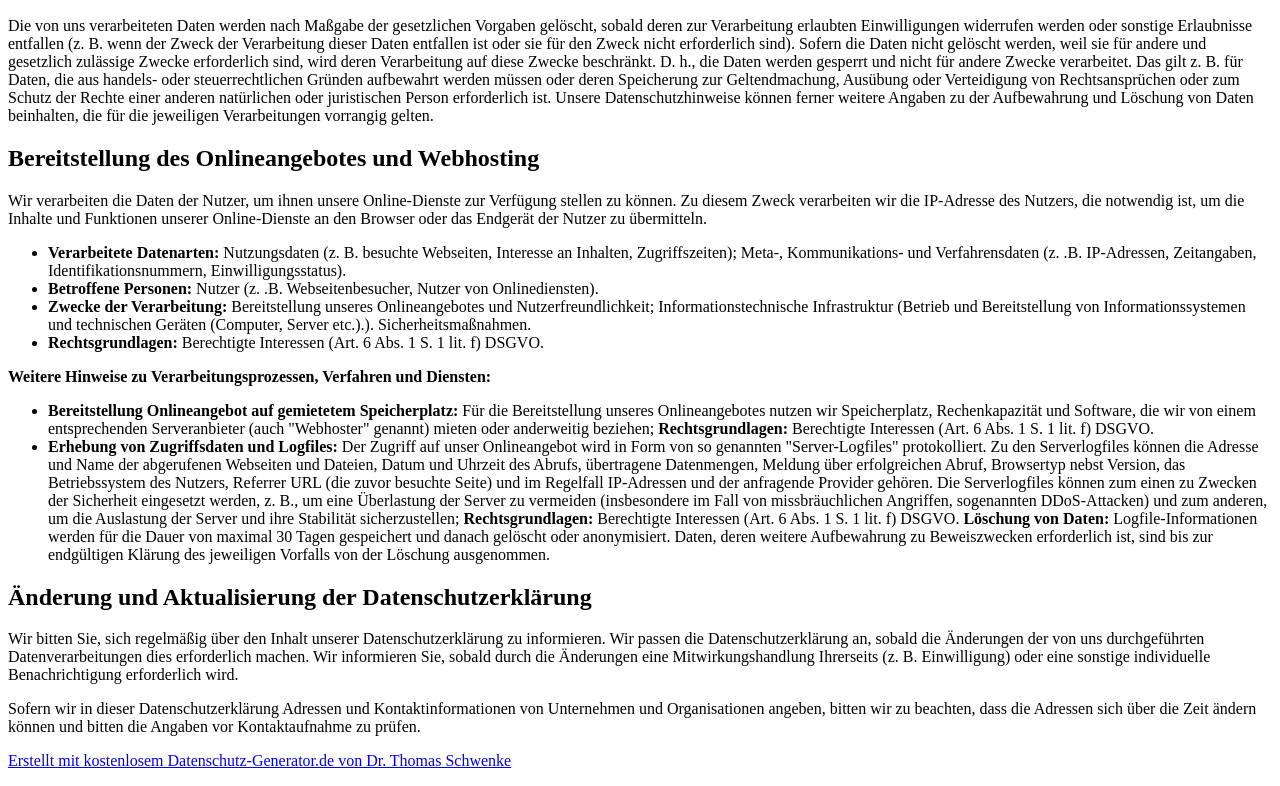
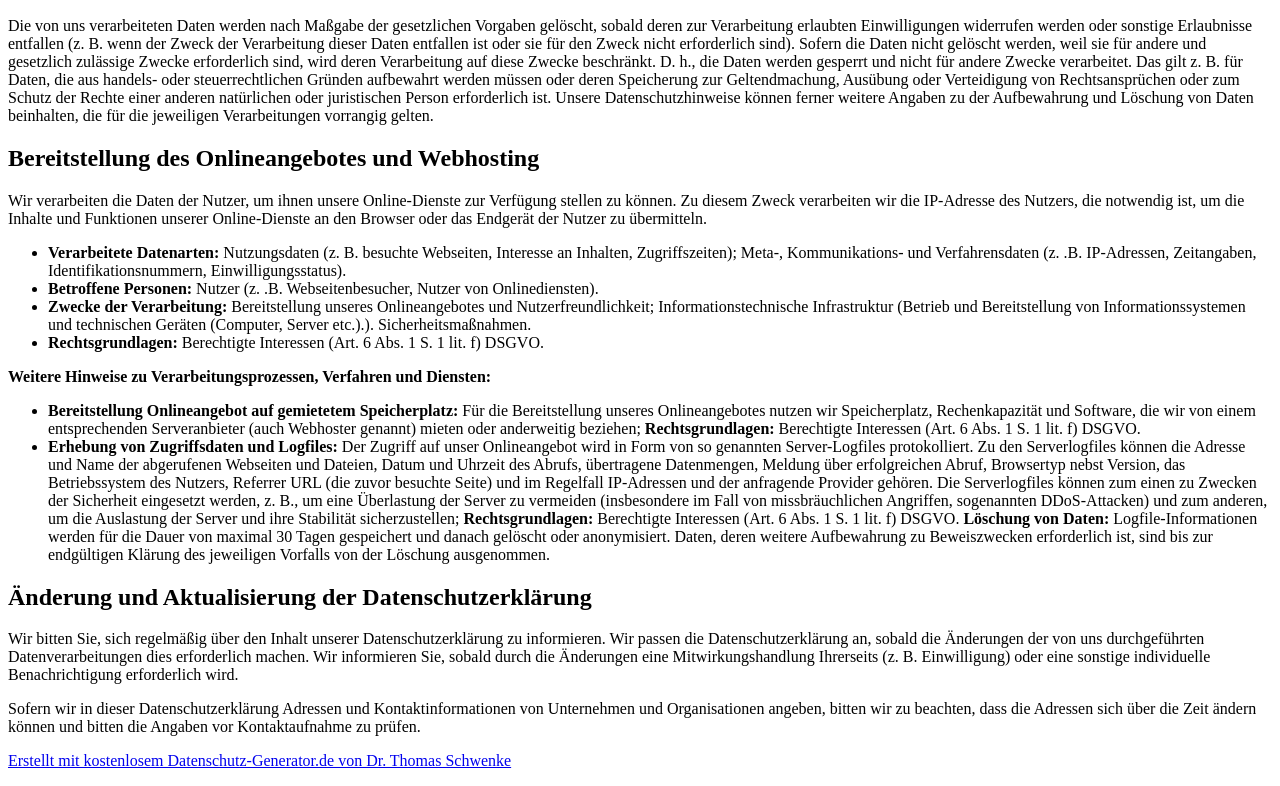
Before and after one commit to danielhill1982/legal, a plain HTML site: page index.html in a window 1280 px wide. Shown: the part 1824-2610 px from the top of the page. Drawn offline with Linux system fonts and the light colour scheme.

Commit message:
Update index.html

```diff
--- a/index.html
+++ b/index.html
@@ -109,8 +109,8 @@
     <p><strong>Weitere Hinweise zu Verarbeitungsprozessen, Verfahren und Diensten:</strong></p>
 
     <ul>
-        <li><strong>Bereitstellung Onlineangebot auf gemietetem Speicherplatz:</strong> Für die Bereitstellung unseres Onlineangebotes nutzen wir Speicherplatz, Rechenkapazität und Software, die wir von einem entsprechenden Serveranbieter (auch &quot;Webhoster&quot; genannt) mieten oder anderweitig beziehen; <strong>Rechtsgrundlagen:</strong> Berechtigte Interessen (Art. 6 Abs. 1 S. 1 lit. f) DSGVO.</li>
-        <li><strong>Erhebung von Zugriffsdaten und Logfiles:</strong> Der Zugriff auf unser Onlineangebot wird in Form von so genannten &quot;Server-Logfiles&quot; protokolliert. Zu den Serverlogfiles können die Adresse und Name der abgerufenen Webseiten und Dateien, Datum und Uhrzeit des Abrufs, übertragene Datenmengen, Meldung über erfolgreichen Abruf, Browsertyp nebst Version, das Betriebssystem des Nutzers, Referrer URL (die zuvor besuchte Seite) und im Regelfall IP-Adressen und der anfragende Provider gehören. Die Serverlogfiles können zum einen zu Zwecken der Sicherheit eingesetzt werden, z. B., um eine Überlastung der Server zu vermeiden (insbesondere im Fall von missbräuchlichen Angriffen, sogenannten DDoS-Attacken) und zum anderen, um die Auslastung der Server und ihre Stabilität sicherzustellen; <strong>Rechtsgrundlagen:</strong> Berechtigte Interessen (Art. 6 Abs. 1 S. 1 lit. f) DSGVO. <strong>Löschung von Daten:</strong> Logfile-Informationen werden für die Dauer von maximal 30 Tagen gespeichert und danach gelöscht oder anonymisiert. Daten, deren weitere Aufbewahrung zu Beweiszwecken erforderlich ist, sind bis zur endgültigen Klärung des jeweiligen Vorfalls von der Löschung ausgenommen.</li>
+        <li><strong>Bereitstellung Onlineangebot auf gemietetem Speicherplatz:</strong> Für die Bereitstellung unseres Onlineangebotes nutzen wir Speicherplatz, Rechenkapazität und Software, die wir von einem entsprechenden Serveranbieter (auch Webhoster genannt) mieten oder anderweitig beziehen; <strong>Rechtsgrundlagen:</strong> Berechtigte Interessen (Art. 6 Abs. 1 S. 1 lit. f) DSGVO.</li>
+        <li><strong>Erhebung von Zugriffsdaten und Logfiles:</strong> Der Zugriff auf unser Onlineangebot wird in Form von so genannten Server-Logfiles protokolliert. Zu den Serverlogfiles können die Adresse und Name der abgerufenen Webseiten und Dateien, Datum und Uhrzeit des Abrufs, übertragene Datenmengen, Meldung über erfolgreichen Abruf, Browsertyp nebst Version, das Betriebssystem des Nutzers, Referrer URL (die zuvor besuchte Seite) und im Regelfall IP-Adressen und der anfragende Provider gehören. Die Serverlogfiles können zum einen zu Zwecken der Sicherheit eingesetzt werden, z. B., um eine Überlastung der Server zu vermeiden (insbesondere im Fall von missbräuchlichen Angriffen, sogenannten DDoS-Attacken) und zum anderen, um die Auslastung der Server und ihre Stabilität sicherzustellen; <strong>Rechtsgrundlagen:</strong> Berechtigte Interessen (Art. 6 Abs. 1 S. 1 lit. f) DSGVO. <strong>Löschung von Daten:</strong> Logfile-Informationen werden für die Dauer von maximal 30 Tagen gespeichert und danach gelöscht oder anonymisiert. Daten, deren weitere Aufbewahrung zu Beweiszwecken erforderlich ist, sind bis zur endgültigen Klärung des jeweiligen Vorfalls von der Löschung ausgenommen.</li>
     </ul>
 
     <h2>Änderung und Aktualisierung der Datenschutzerklärung</h2>
```
